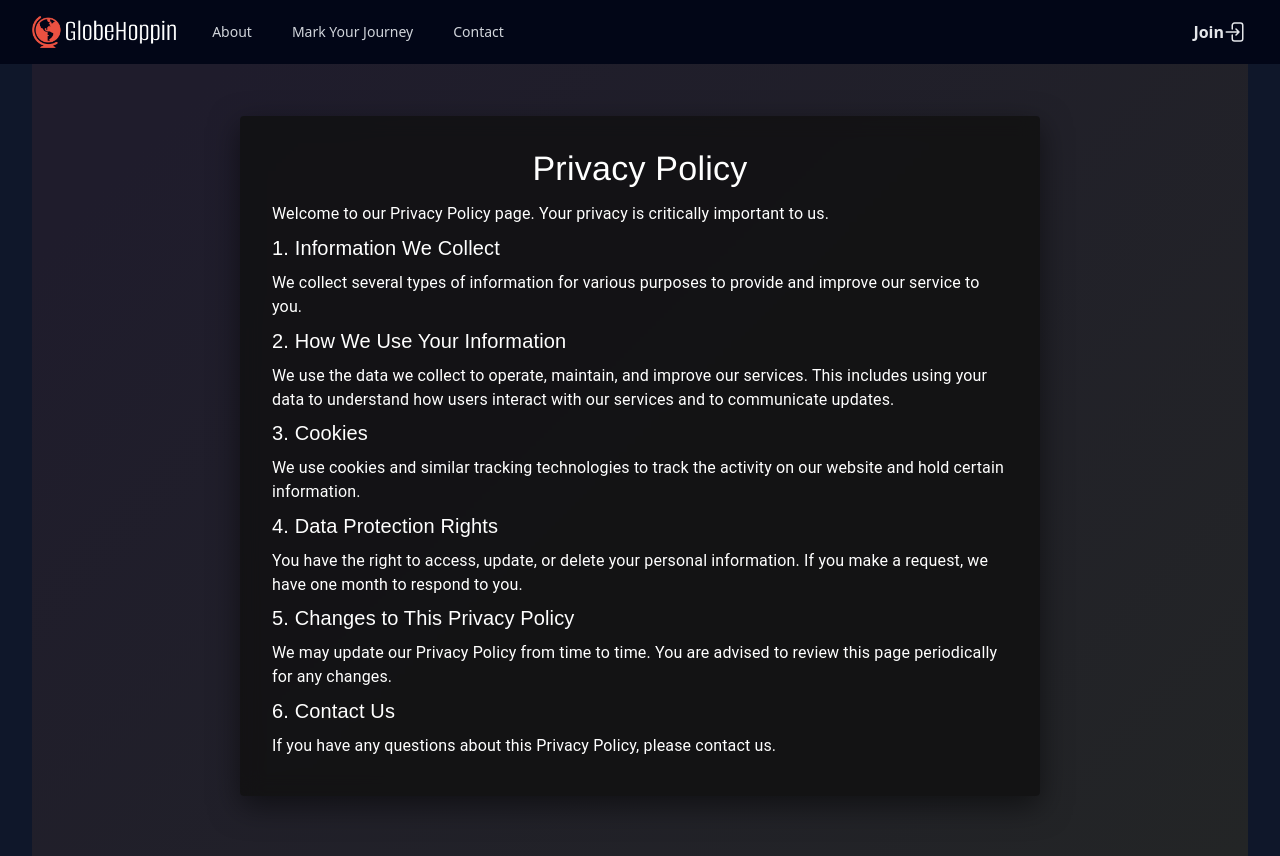
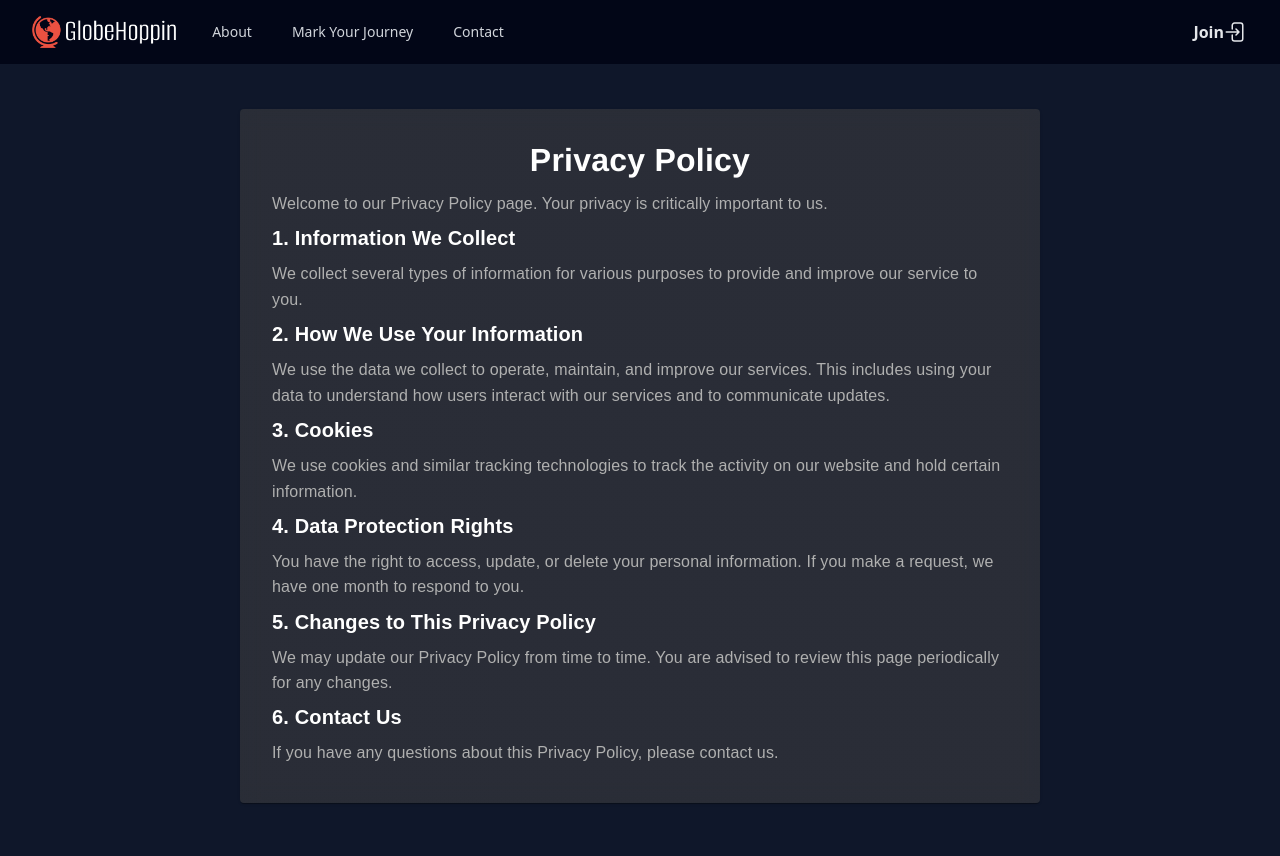
Before and after one commit to GlobeHoppin/GlobeHoppin, a React (Vite) app: page /PrivacyPolicy in a window 1280 px wide. Built offline with nearby package versions, Linux system fonts and the light colour scheme.

Commit message:
changes made

```diff
--- a/src/pages/PrivacyPolicy.jsx
+++ b/src/pages/PrivacyPolicy.jsx
@@ -8,10 +8,9 @@ const PolicyContainer = styled(Paper)(({ theme }) => ({
   padding: theme.spacing(4),
   maxWidth: "800px",
   margin: "auto",
-  backgroundColor: "rgba(0, 0, 0, 0.8)",
   backdropFilter: "blur(10px)",
+  backgroundColor: "rgba(47, 47, 47, 0.5)", // Similar to FAQ component
   borderRadius: theme.shape.borderRadius,
-  boxShadow: "0 10px 30px rgba(0, 0, 0, 0.5)",
   transition: "transform 0.3s ease, box-shadow 0.3s ease",
   "&:hover": {
     transform: "translateY(-5px)",
@@ -33,12 +32,22 @@ const theme = createTheme({
     },
   },
   typography: {
+    h4: {
+      fontFamily: "Future2, Arial, sans-serif",
+      fontWeight: "bold", // Bold like FAQ titles
+      fontSize: "2rem", // Similar size as in FAQ
+    },
     h6: {
       fontFamily: "Future2, Arial, sans-serif",
+      color: "#ffffff", // White color like FAQ
+      fontWeight: "bold",
+      fontSize: "1.25rem", // Smaller size for subtitles
     },
     body1: {
-      fontSize: "1rem", // Decrease font size (default is 1rem)
-      fontWeight: "normal", // Adjust weight (default is 400)
+      fontFamily: "Arial, sans-serif",
+      color: "#b0b0b0", // Gray color like the FAQ answers
+      fontSize: "1rem",
+      lineHeight: "1.6", // Similar relaxed line height
     },
   },
 });
@@ -46,7 +55,6 @@ const theme = createTheme({
 // Background container for the privacy policy page
 const BackgroundContainer = styled(Box)(() => ({
   minHeight: "100vh",
-  backgroundImage: "linear-gradient(135deg, #1F1C2C 10%, #232526 100%)",
   backgroundSize: "cover",
   backgroundPosition: "center",
   display: "flex",
@@ -71,59 +79,50 @@ const PrivacyPolicy = () => {
             >
               Privacy Policy
             </Typography>
-          <Typography variant="body1" color="white" gutterBottom>
-            Welcome to our Privacy Policy page. Your privacy is critically
-            important to us.
+            <Typography variant="body1" gutterBottom>
+              Welcome to our Privacy Policy page. Your privacy is critically important to us.
             </Typography>
 
-          <Typography variant="h6" color="white" gutterBottom>
+            <Typography variant="h6" gutterBottom>
               1. Information We Collect
             </Typography>
-          <Typography variant="body1" color="white" gutterBottom>
-            We collect several types of information for various purposes to
-            provide and improve our service to you.
+            <Typography variant="body1" gutterBottom>
+              We collect several types of information for various purposes to provide and improve our service to you.
             </Typography>
 
-          <Typography variant="h6" color="white" gutterBottom>
+            <Typography variant="h6" gutterBottom>
               2. How We Use Your Information
             </Typography>
-          <Typography variant="body1" color="white" gutterBottom>
-            We use the data we collect to operate, maintain, and improve our
-            services. This includes using your data to understand how users
-            interact with our services and to communicate updates.
+            <Typography variant="body1" gutterBottom>
+              We use the data we collect to operate, maintain, and improve our services. This includes using your data to understand how users interact with our services and to communicate updates.
             </Typography>
 
-          <Typography variant="h6" color="white" gutterBottom>
+            <Typography variant="h6" gutterBottom>
               3. Cookies
             </Typography>
-          <Typography variant="body1" color="white" gutterBottom>
-            We use cookies and similar tracking technologies to track the
-            activity on our website and hold certain information.
+            <Typography variant="body1" gutterBottom>
+              We use cookies and similar tracking technologies to track the activity on our website and hold certain information.
             </Typography>
 
-          <Typography variant="h6" color="white" gutterBottom>
+            <Typography variant="h6" gutterBottom>
               4. Data Protection Rights
             </Typography>
-          <Typography variant="body1" color="white" gutterBottom>
-            You have the right to access, update, or delete your personal
-            information. If you make a request, we have one month to respond to
-            you.
+            <Typography variant="body1" gutterBottom>
+              You have the right to access, update, or delete your personal information. If you make a request, we have one month to respond to you.
             </Typography>
 
-          <Typography variant="h6" color="white" gutterBottom>
+            <Typography variant="h6" gutterBottom>
               5. Changes to This Privacy Policy
             </Typography>
-          <Typography variant="body1" color="white" gutterBottom>
-            We may update our Privacy Policy from time to time. You are advised
-            to review this page periodically for any changes.
+            <Typography variant="body1" gutterBottom>
+              We may update our Privacy Policy from time to time. You are advised to review this page periodically for any changes.
             </Typography>
 
-          <Typography variant="h6" color="white" gutterBottom>
+            <Typography variant="h6" gutterBottom>
               6. Contact Us
             </Typography>
-          <Typography variant="body1" color="white" gutterBottom>
-            If you have any questions about this Privacy Policy, please contact
-            us.
+            <Typography variant="body1" gutterBottom>
+              If you have any questions about this Privacy Policy, please contact us.
             </Typography>
           </PolicyContainer>
         </BackgroundContainer>
--- a/src/pages/TermsOfUse.jsx
+++ b/src/pages/TermsOfUse.jsx
@@ -8,10 +8,11 @@ const PolicyContainer = styled(Paper)(({ theme }) => ({
   padding: theme.spacing(4),
   maxWidth: "800px",
   margin: "auto",
-  backgroundColor: "rgba(0, 0, 0, 0.8)",
+  backgroundColor: "rgba(47, 47, 47, 0.5)", // Similar to PrivacyPolicy component
   backdropFilter: "blur(10px)",
   borderRadius: theme.shape.borderRadius,
   boxShadow: "0 10px 30px rgba(0, 0, 0, 0.5)",
+  border: "1px solid rgba(100, 100, 100, 0.5)", // Border similar to PrivacyPolicy
   transition: "transform 0.3s ease, box-shadow 0.3s ease",
   "&:hover": {
     transform: "translateY(-5px)",
@@ -23,22 +24,32 @@ const theme = createTheme({
   palette: {
     mode: "dark",
     background: {
-      default: "#121212",
+      default: "#6366F1",
     },
     primary: {
-      main: "#ff6f61",
+      main: "#6366F1",
     },
     secondary: {
-      main: "#ff3d00",
+      main: "#4338CA",
     },
   },
   typography: {
+    h4: {
+      fontFamily: "Future2, Arial, sans-serif",
+      fontWeight: "bold", // Bold like PrivacyPolicy titles
+      fontSize: "2rem", // Similar size to PrivacyPolicy
+    },
     h6: {
       fontFamily: "Future2, Arial, sans-serif",
+      color: "#ffffff", // White color like PrivacyPolicy
+      fontWeight: "bold",
+      fontSize: "1.25rem", // Smaller size for subtitles
     },
     body1: {
-      fontSize: "1rem", // Decrease font size (default is 1rem)
-      fontWeight: "normal", // Adjust weight (default is 400)
+      fontFamily: "Arial, sans-serif",
+      color: "#b0b0b0", // Gray color similar to PrivacyPolicy body
+      fontSize: "1rem",
+      lineHeight: "1.6", // Similar relaxed line height
     },
   },
 });
@@ -46,7 +57,6 @@ const theme = createTheme({
 // Background container for the terms of use page
 const BackgroundContainer = styled(Box)(() => ({
   minHeight: "100vh",
-  backgroundImage: "linear-gradient(135deg, #1F1C2C 10%, #232526 100%)",
   backgroundSize: "cover",
   backgroundPosition: "center",
   display: "flex",
@@ -71,59 +81,66 @@ const TermsOfUse = () => {
             >
               Terms of Use
             </Typography>
-          <Typography variant="body1" color="white" gutterBottom>
+            <Typography variant="body1" gutterBottom>
               Welcome to our Terms of Use page. Please read these terms carefully.
             </Typography>
 
-          <Typography variant="h6" color="white" gutterBottom>
+            <Typography variant="h6" gutterBottom>
               1. User Responsibilities
             </Typography>
-<Typography variant="body1" color="white" gutterBottom>
+            <Typography variant="body1" gutterBottom>
               You are responsible for ensuring that all information you provide is accurate and that your use of our travel services complies with applicable laws and regulations.
             </Typography>
 
-<Typography variant="h6" color="white" gutterBottom>
+            <Typography variant="h6" gutterBottom>
               2. Services Offered
             </Typography>
-<Typography variant="body1" color="white" gutterBottom>
+            <Typography variant="body1" gutterBottom>
               We offer a range of travel services, including flight bookings, hotel reservations, tour packages, and car rentals. All services are subject to availability.
             </Typography>
 
-<Typography variant="h6" color="white" gutterBottom>
+            <Typography variant="h6" gutterBottom>
               3. Payment Terms
             </Typography>
-<Typography variant="body1" color="white" gutterBottom>
+            <Typography variant="body1" gutterBottom>
               Certain services may require payment at the time of booking. All payments are non-refundable unless otherwise specified in the terms of the particular service.
             </Typography>
 
-<Typography variant="h6" color="white" gutterBottom>
+            <Typography variant="h6" gutterBottom>
               4. Limitation of Liability
             </Typography>
-<Typography variant="body1" color="white" gutterBottom>
+            <Typography variant="body1" gutterBottom>
               We are not liable for any indirect, incidental, or consequential damages that may arise from the use of our travel services, including but not limited to delays, cancellations, or changes made by third-party providers.
             </Typography>
 
-<Typography variant="h6" color="white" gutterBottom>
+            <Typography variant="h6" gutterBottom>
               5. Changes to Terms
             </Typography>
-<Typography variant="body1" color="white" gutterBottom>
+            <Typography variant="body1" gutterBottom>
               We reserve the right to modify these terms at any time. Please review these terms periodically to stay informed of any updates.
             </Typography>
 
-<Typography variant="h6" color="white" gutterBottom>
+            <Typography variant="h6" gutterBottom>
               6. Contact Us
             </Typography>
-<Typography variant="body1" color="white" gutterBottom>
+            <Typography variant="body1" gutterBottom>
               If you have any questions regarding these terms or need assistance with your booking, please contact our customer service team.
             </Typography>
 
-
             {/* Buttons for Accept and Reject */}
             <Box display="flex" justifyContent="space-between" marginTop={4}>
-            <Button variant="contained" color="primary" onClick={() => alert("You rejected the terms.")}>
+              <Button
+                variant="contained"
+                color="primary"
+                onClick={() => alert("You rejected the terms.")}
+              >
                 Reject
               </Button>
-            <Button variant="contained" color="secondary" onClick={() => alert("You accepted the terms.")}>
+              <Button
+                variant="contained"
+                color="secondary"
+                onClick={() => alert("You accepted the terms.")}
+              >
                 Accept
               </Button>
             </Box>
```
Lines whose indentation alone changed are shown as unchanged.
